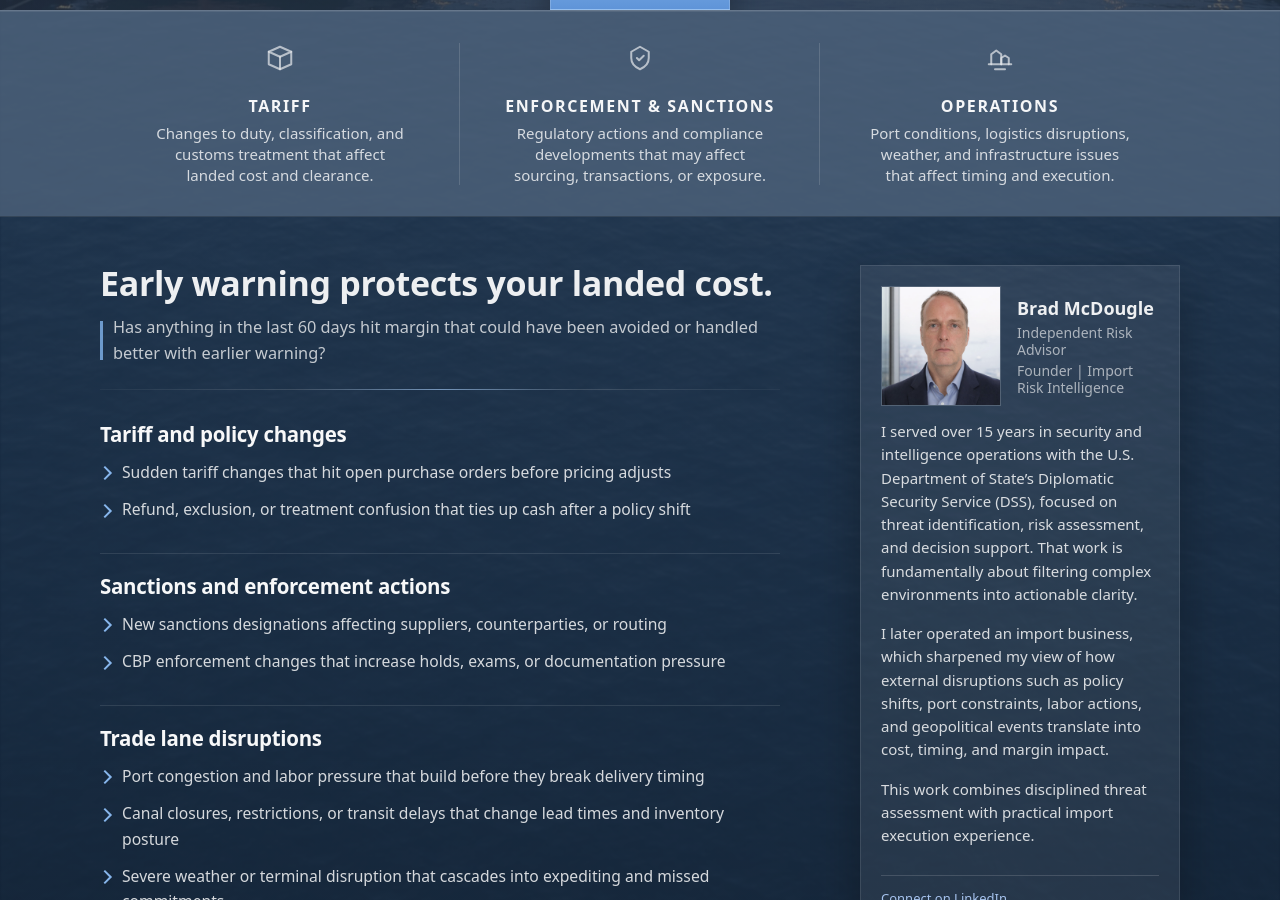
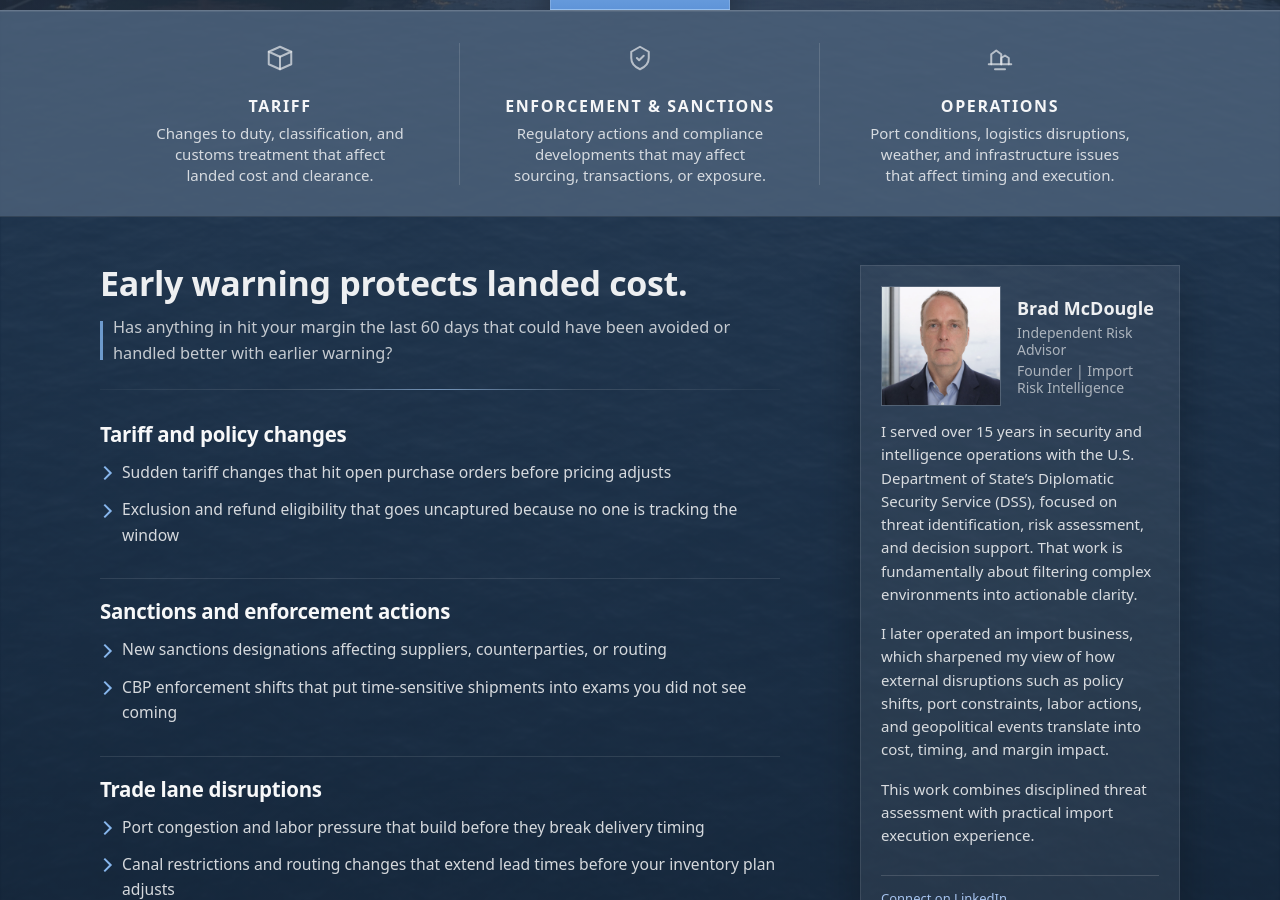
Before and after one commit to importrisk/import-risk-intelligence-site, a Jekyll site: the page built from index.html, in a window 1280 px wide and 900 px high, scrolled down 640 px. Built offline with Jekyll 4.4.1, drawn with Linux system fonts in a browser that asks for light colours; some of the changed text lies outside the part shown.

Commit message:
Update index.html

```diff
--- a/index.html
+++ b/index.html
@@ -93,11 +93,12 @@ description: Independent risk assessment for U.S. importers.
       <div class="split-text">
 
        <section id="approach" class="section">
-  <h2 class="section-title">Early warning protects your landed cost.</h2>
+ <section id="approach" class="section">
+  <h2 class="section-title">Early warning protects landed cost.</h2>
 
   <div class="approach-intro-block">
     <p class="section-text approach-intro">
-      Has anything in the last 60 days hit margin that could have been avoided or handled better with earlier warning?
+      Has anything in hit your margin the last 60 days that could have been avoided or handled better with earlier warning?
     </p>
   </div>
 
@@ -108,7 +109,7 @@ description: Independent risk assessment for U.S. importers.
       <h3 class="approach-row-title">Tariff and policy changes</h3>
       <ul class="approach-bullets">
         <li>Sudden tariff changes that hit open purchase orders before pricing adjusts</li>
-        <li>Refund, exclusion, or treatment confusion that ties up cash after a policy shift</li>
+        <li>Exclusion and refund eligibility that goes uncaptured because no one is tracking the window</li>
       </ul>
     </div>
 
@@ -116,7 +117,7 @@ description: Independent risk assessment for U.S. importers.
       <h3 class="approach-row-title">Sanctions and enforcement actions</h3>
       <ul class="approach-bullets">
         <li>New sanctions designations affecting suppliers, counterparties, or routing</li>
-        <li>CBP enforcement changes that increase holds, exams, or documentation pressure</li>
+        <li>CBP enforcement shifts that put time-sensitive shipments into exams you did not see coming</li>
       </ul>
     </div>
 
@@ -124,8 +125,8 @@ description: Independent risk assessment for U.S. importers.
       <h3 class="approach-row-title">Trade lane disruptions</h3>
       <ul class="approach-bullets">
         <li>Port congestion and labor pressure that build before they break delivery timing</li>
-        <li>Canal closures, restrictions, or transit delays that change lead times and inventory posture</li>
-        <li>Severe weather or terminal disruption that cascades into expediting and missed commitments</li>
+        <li>Canal restrictions and routing changes that extend lead times before your inventory plan adjusts</li>
+        <li>Severe weather that cascades into premium freight and missed commitments before anyone flags it</li>
       </ul>
     </div>
   </div>
```
Lines whose indentation alone changed are shown as unchanged.
